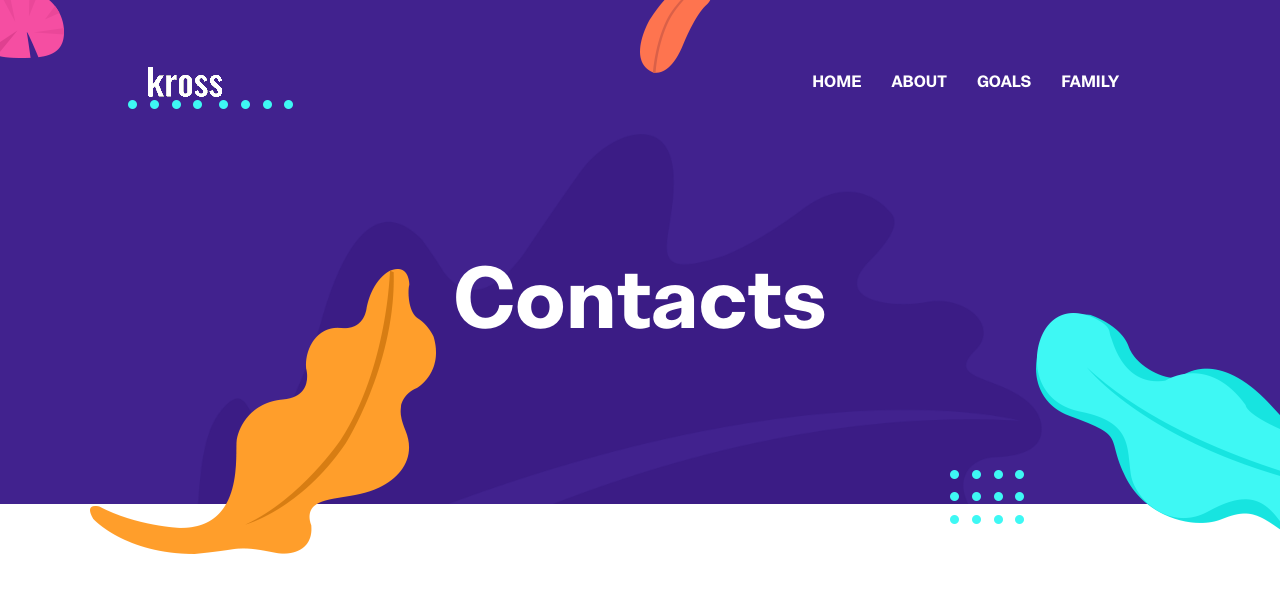
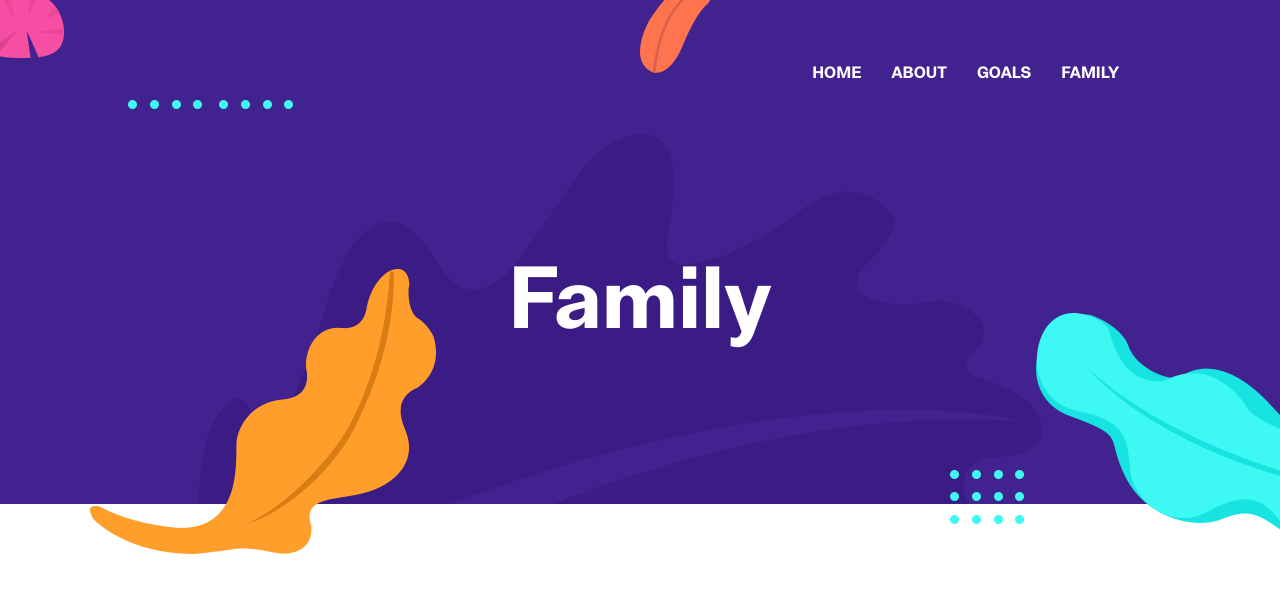
Before and after one commit to Jmirejr/Jmirejr.github.io, a plain HTML site: page contact.html in a window 1280 px wide. Shown: the top 607 px of the page. Drawn offline with Linux system fonts and the light colour scheme.

Commit message:
Added some small details to the pages

```diff
--- a/contact.html
+++ b/contact.html
@@ -3,7 +3,7 @@
 
 <head>
   <meta charset="utf-8">
-  <title>Kross | Portfolio Template</title>
+  <title>Jmire | Family</title>
 
   <!-- mobile responsive meta -->
   <meta name="viewport" content="width=device-width, initial-scale=1">
@@ -36,7 +36,7 @@
 
 <header class="navigation fixed-top">
   <nav class="navbar navbar-expand-lg navbar-dark">
-    <a class="navbar-brand font-tertiary h3" href="index.html"><img src="images/logo.png" alt="Myself"></a>
+    <a class="navbar-brand font-tertiary h3" href="index.html"></a>
     <button class="navbar-toggler" type="button" data-toggle="collapse" data-target="#navigation"
       aria-controls="navigation" aria-expanded="false" aria-label="Toggle navigation">
       <span class="navbar-toggler-icon"></span>
@@ -66,7 +66,7 @@
   <div class="container">
     <div class="row">
       <div class="col-12 text-center">
-        <h1 class="text-white font-tertiary">Contacts</h1>
+        <h1 class="text-white font-tertiary">Family</h1>
       </div>
     </div>
   </div>
```
Also changed, not shown: about.html (+1 -1 lines), blog.html (+2 -2 lines), index.html (+4 -4 lines).
